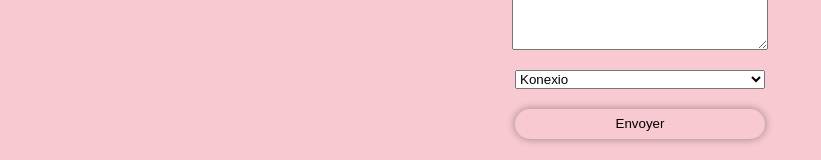
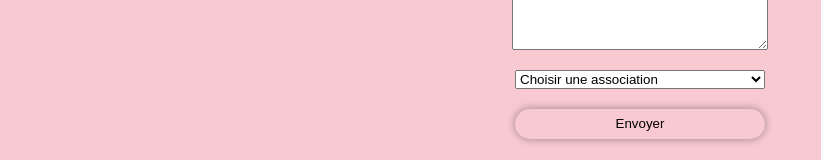
Before and after one commit to Malifarge/Association-front, a React (Create React App) app: page /Contact in a window 1280 px wide. Shown: the part 399-559 px from the top of the page, without its empty margins (0-821 px from the left). Built offline with nearby package versions, Linux system fonts and the light colour scheme.

Commit message:
select option choice

```diff
--- a/src/Pages/contact.js
+++ b/src/Pages/contact.js
@@ -5,7 +5,7 @@ const Contact = () =>{
 
     const [object,setObject] =useState("")
     const [content,setContent]=useState("")
-    const [association,setAssociation]=useState("konexio")
+    const [association,setAssociation]=useState("")
 
     const handleObjectChange = e =>{
         setObject(e.target.value)
@@ -47,6 +47,7 @@ const Contact = () =>{
             <label htmlFor="content">message</label>
             <textarea name="content" className="w-250 h-200" value={content} onChange={handleContentChange}/>
             <select onChange={handleAssociationChange} className="w-250">
+                <option value="">Choisir une association</option>
                 <option value="konexio">Konexio</option>
                 <option value="unicef">UNICEF</option>
                 <option value="les-restos-du-coeur">Les restos du coeur</option>
```
